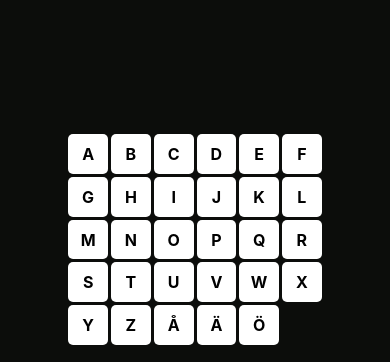
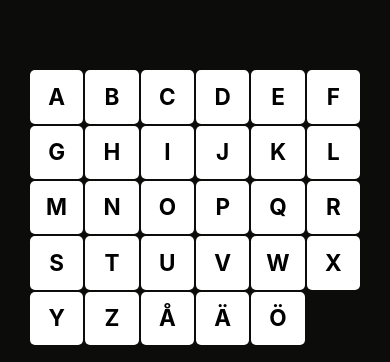
Before and after one commit to MrFieldbranch/fun-game, a React (Vite) app: page /hangman in a window 390 px wide. Shown: the part 479-841 px from the top of the page. Built offline with nearby package versions, Linux system fonts and the light colour scheme; no server answers.

Commit message:
Improve styling

```diff
--- a/src/index.css
+++ b/src/index.css
@@ -47,8 +47,6 @@ button {
   border: none;
   border-radius: 0.5rem;
   font-weight: bold;
-  /* font-size: 1.6rem;
-  padding: 0.5rem 1rem; */
 }
 
 a,
@@ -190,7 +188,6 @@ nav {
 .log-out-btn {
   padding: 0.8rem 2rem;
   font-size: 1.6rem;
-  /* background-color: rgba(0, 150, 255, 0.2); */
   background-color: rgb(139, 13, 13);
   color: white;
 }
@@ -244,13 +241,13 @@ nav img {
   position: relative;
   font-size: 1rem;
   width: 33rem;
-  height: 36rem;
+  height: 39rem;
 }
 
 .beam-1 {
   position: absolute;
   left: 0;
-  top: 35em;
+  top: 38em;
   width: 25em;
   height: 1em;
   background-color: white;
@@ -261,7 +258,7 @@ nav img {
   top: 0;
   left: 12em;
   width: 1em;
-  height: 35em;
+  height: 38em;
   background-color: white;
 }
 
@@ -364,26 +361,24 @@ nav img {
   border-bottom: 0.4rem solid white;
   height: 4.9rem;
   display: inline-block;
-  width: 3.6rem;
+  width: 3.8rem;
   text-align: center;
 }
 
 .keyboard {
   display: grid;
   grid-template-columns: repeat(10, 1fr);
-  gap: 1rem;
-  width: 50%;
+  gap: 0.2rem;
   margin: 0 auto 2rem;
   justify-content: center;
 }
 
 .keyboard-btn {
-  display: flex;
-  justify-content: center;
-  align-items: center;
+  padding: 2.2rem;
   aspect-ratio: 1 / 1;
-  width: 100%; /* fills the grid cell */
-  font-size: 3.5rem;
+  font-size: 3.3rem;
+  line-height: 1;
+  vertical-align: middle;
   background-color: white;
   font-weight: bold;
   color: black;
@@ -494,6 +489,10 @@ nav img {
   padding-left: 2rem;
 }
 
+.high-score p {
+  font-size: 1.7rem;
+}
+
 .high-score-headers,
 .high-score-user {
   display: flex;
@@ -546,6 +545,16 @@ nav img {
 }
 
 @media (max-width: 1800px) {
+  .skeleton-image-container {
+    width: 18rem;
+    height: 36rem;
+  }
+
+  .keyboard-btn {
+    padding: 2rem;
+    font-size: 3rem;
+  }
+
   .high-score-header-group h2 {
     font-size: 2rem;
   }
@@ -562,8 +571,8 @@ nav img {
   }
 
   .skeleton-image-container {
-    width: 20rem;
-    height: 40rem;
+    width: 15rem;
+    height: 30rem;
   }
 
   .start-link {
@@ -581,15 +590,12 @@ nav img {
   .drawing {
     font-size: 0.8rem;
     width: 26.4rem;
-    height: 28.8rem;
-  }
-
-  .keyboard {
-    gap: 0.6rem;
+    height: 31.2rem;
   }
 
   .keyboard-btn {
-    font-size: 3rem;
+    padding: 1.9rem;
+    font-size: 2.85rem;
   }
 
   .high-score-header-group h2 {
@@ -634,7 +640,7 @@ nav img {
   .drawing {
     font-size: 0.6rem;
     width: 19.8rem;
-    height: 21.6rem;
+    height: 23.4rem;
   }
 
   .word {
@@ -645,10 +651,6 @@ nav img {
     border-bottom: 0.3rem solid white;
     height: 4.3rem;
     width: 2.8rem;
-  }
-
-  .keyboard-btn {
-    font-size: 2.5rem;
   }
 
   .high-score-header-group h2 {
@@ -683,10 +685,6 @@ nav img {
     font-size: 1.4rem;
   }
 
-  /* a {
-    font-size: 1.4rem;
-  } */
-
   input {
     width: 30rem;
     height: 3.5rem;
@@ -720,7 +718,7 @@ nav img {
   .drawing {
     font-size: 0.5rem;
     width: 16.5rem;
-    height: 18rem;
+    height: 19.5rem;
   }
 
   .word {
@@ -732,12 +730,9 @@ nav img {
     width: 2.5rem;
   }
 
-  .keyboard {
-    width: 60%;
-  }
-
   .keyboard-btn {
-    font-size: 2rem;
+    padding: 1.6rem;
+    font-size: 2.4rem;
   }
 
   .high-score-sorting-buttons {
@@ -807,12 +802,12 @@ nav img {
   .drawing {
     font-size: 0.4rem;
     width: 13.2rem;
-    height: 14.4rem;
+    height: 15.6rem;
   }
 
-  .keyboard {
-    width: 65%;
-    gap: 0.3rem;
+  .keyboard-btn {
+    padding: 1.4rem;
+    font-size: 2.1rem;
   }
 
   .high-score-headers {
@@ -858,10 +853,6 @@ nav img {
     font-size: 1.3rem;
   }
 
-  /* a {
-    font-size: 1.3rem;
-  } */
-
   input {
     width: 25rem;
   }
@@ -895,11 +886,12 @@ nav img {
   }
 
   .keyboard {
-    width: 70%;
+    grid-template-columns: repeat(6, 1fr);
   }
 
   .keyboard-btn {
-    font-size: 1.8rem;
+    padding: 1.7rem;
+    font-size: 2.55rem;
   }
 
   .margin-right-table {
@@ -1017,14 +1009,6 @@ nav img {
   .col-4 {
     width: 8rem;
   }
-
-  .keyboard {
-    width: 85%;
-  }
-
-  .keyboard-btn {
-    font-size: 1.6rem;
-  }
 }
 
 @media (max-width: 430px) {
@@ -1056,9 +1040,9 @@ nav img {
     width: 1.7rem;
   }
 
-  .keyboard {
-    grid-template-columns: repeat(6, 1fr);
-    width: 65%;
+  .keyboard-btn {
+    padding: 1.5rem;
+    font-size: 2.25rem;
   }
 }
 
@@ -1071,18 +1055,19 @@ nav img {
     font-size: 1.2rem;
   }
 
+  .keyboard-btn {
+    padding: 1.4rem;
+    font-size: 2.1rem;
+  }
+
   .high-score-header-group h2 {
     font-size: 1rem;
   }
-
-  .keyboard {
-    width: 75%;
-  }
 }
 
-/* Landscape view, small devices */
+/* Landscape view, mobile devices */
 
-@media (max-width: 1150px) and (max-height: 480px) {
+@media (max-width: 1130px) and (max-height: 490px) {
   .start h1 {
     font-size: 2.5rem;
     margin-top: 5vh;
@@ -1161,16 +1146,16 @@ nav img {
   .drawing {
     font-size: 0.4rem;
     width: 13.2rem;
-    height: 14.4rem;
+    height: 15.6rem;
   }
 
   .keyboard {
-    gap: 0.4rem;
-    width: 50%;
+    grid-template-columns: repeat(15, 1fr);
   }
 
   .keyboard-btn {
-    font-size: 2.2rem;
+    padding: 1.6rem;
+    font-size: 2.4rem;
   }
 }
 
@@ -1178,8 +1163,6 @@ nav img {
   .login-register-upper-part {
     padding-bottom: 2rem;
   }
-
-
 
   .login-register h1 {
     font-size: 2.3rem;
@@ -1232,10 +1215,6 @@ nav img {
   .word-outer-span {
     height: 3.8rem;
     width: 2.4rem;
-  }
-
-  .keyboard-btn {
-    font-size: 1.5rem;
   }
 }
 
@@ -1291,7 +1270,7 @@ nav img {
   .drawing {
     font-size: 0.3rem;
     width: 9.9rem;
-    height: 10.8rem;
+    height: 11.7rem;
   }
 
   .word {
@@ -1303,13 +1282,9 @@ nav img {
     width: 2.1rem;
   }
 
-  .keyboard {
-    width: 50%;
-    gap: 0.3rem;
-  }
-
   .keyboard-btn {
-    font-size: 1.7rem;
+    padding: 1.2rem;
+    font-size: 1.8rem;
   }
 }
 
```
Also changed, not shown: src/components/Keyboard.tsx (+6 -2 lines).
